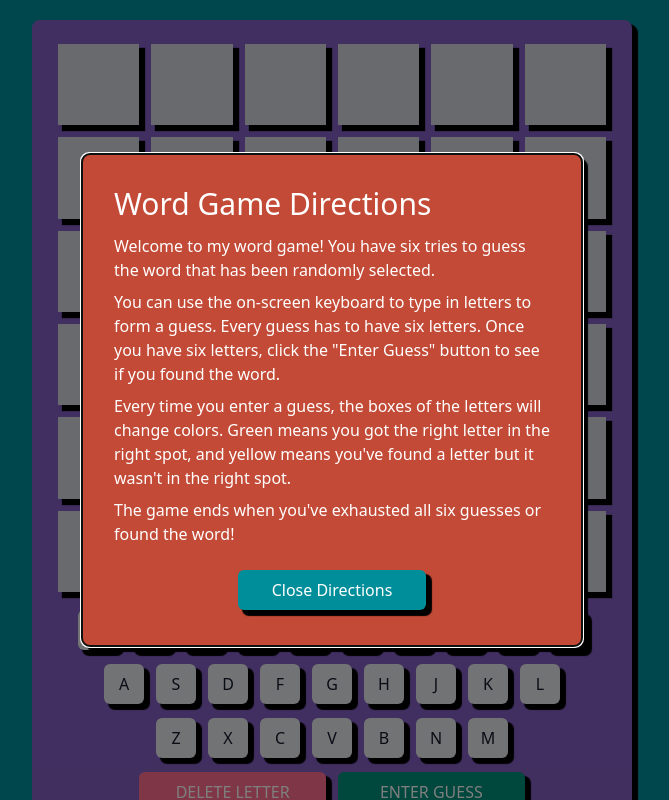
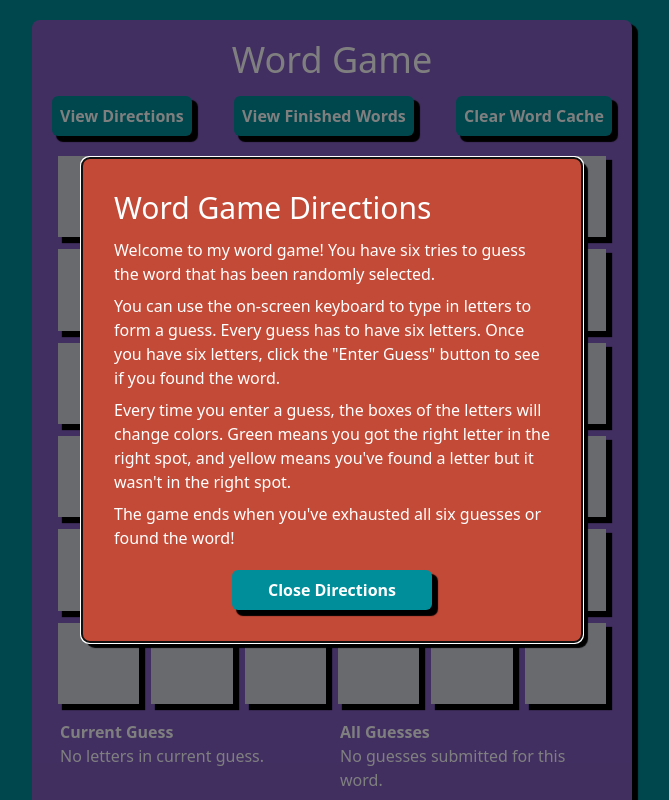
Before and after one commit to agriffi10/word-game-clone, a React (Vite) app: page / in a window 1280 px wide. Shown: the top 800 px of the page, without its empty margins (308-977 px from the left). Built offline with nearby package versions, Linux system fonts and the light colour scheme.

Commit message:
more user friendly functionality

```diff
--- a/src/App.tsx
+++ b/src/App.tsx
@@ -7,10 +7,11 @@ import VirtualKeyboard from "./features/virtual-keyboard/VirtualKeyboard";
 import { KeyObjBase } from "./typing/components/KeyboardTypes";
 import Modal from "./components/modal/Modal";
 import { Guess, WordData } from "./typing/components/AppTypes";
-import { GameViewState } from "./typing/enums/ViewStates";
 import UserActionButton from "./components/buttons/UserActionButton";
 import BoardWrapper from "./components/board-wrapper/BoardWrapper";
 import useToggle from "./hooks/Toggle";
+import GuessesView from "./features/guesses-view/GuessesView";
+import PastWords from "./features/past-words/PastWords";
 
 function App() {
   const [hasFinished, setHasFinished] = useState(false);
@@ -23,12 +24,12 @@ function App() {
     currentWord: false,
   });
   const [wordsList, setWordsList] = useState<WordData[]>([]);
-  const [viewState, setViewState] = useState<GameViewState>(GameViewState.GAME);
   const [showEndModal, setShowEndModal] = useToggle();
+  const [showDirections, setShowDirections] = useToggle(true);
+  const [showFinishedWords, setShowFinishedWords] = useToggle(false);
   const getCurrentGuessWord = () => {
     return currentGuess.map((x) => x.key).join("");
   };
-  const [showDirections, setShowDirections] = useToggle(true);
 
   const hasWon = () => {
     return getCurrentGuessWord() == currentWord.word;
@@ -112,8 +113,9 @@ function App() {
     }
     const currentWord = data.find((wordObj) => wordObj.currentWord == true);
     if (currentWord) {
-      console.log("Word already used today: ", currentWord.word);
-      setCurrentWord(currentWord);
+      const updatedWord = { ...currentWord, guesses: [] };
+      console.log("Word already used today: ", updatedWord.word);
+      setCurrentWord(() => updatedWord);
       return;
     }
     const filteredList = data.filter((wordObj) => wordObj.isSolved == false);
@@ -141,10 +143,6 @@ function App() {
     setWordsList(() => newWordsList);
   };
 
-  const updateViewState = (state: GameViewState) => {
-    setViewState(() => state);
-  };
-
   useEffect(() => {
     const words = localStorage.getItem("words");
     if (words) {
@@ -168,7 +166,24 @@ function App() {
       <main className="mx-auto w-full">
         <div className="flex w-full">
           <BoardWrapper>
-            <div className="w-full text-right"></div>
+            <h1 className="mb-2 text-4xl text-white">Word Game</h1>
+
+            <section>
+              <div className="my-4 w-full sm:flex sm:justify-between">
+                <div>
+                  <UserActionButton callback={setShowDirections}>View Directions</UserActionButton>
+                </div>
+                <div>
+                  <UserActionButton callback={setShowFinishedWords}>
+                    View Finished Words
+                  </UserActionButton>
+                </div>
+                <div>
+                  <UserActionButton callback={clearWordCache}>Clear Word Cache</UserActionButton>
+                </div>
+              </div>
+            </section>
+            <section>
               <GameBoard
                 currentRowIdx={currentRow}
                 currentGuess={currentGuess}
@@ -176,6 +191,15 @@ function App() {
                 resetGuess={resetGuess}
                 endTheGame={endTheGame}
               />
+            </section>
+            <section>
+              <GuessesView
+                currentGuess={currentGuess}
+                currentWord={currentWord}
+                guessWord={getCurrentGuessWord()}
+              />
+            </section>
+            <section>
               <VirtualKeyboard
                 enterGuess={enterGuess}
                 enterLetter={enterLetter}
@@ -183,21 +207,8 @@ function App() {
                 currentWord={currentWord.word}
                 currentGuess={currentGuess}
               />
-            {viewState == GameViewState.GAME && (
-              <UserActionButton
-                arg={GameViewState.PREVIOUS}
-                callback={updateViewState}>
-                View Finished Words
-              </UserActionButton>
-            )}
-            {viewState == GameViewState.PREVIOUS && (
-              <UserActionButton
-                arg={GameViewState.GAME}
-                callback={updateViewState}>
-                Back To Game
-              </UserActionButton>
-            )}
-            <UserActionButton callback={clearWordCache}>Clear Word Cache</UserActionButton>
+            </section>
+
             {hasFinished && <UserActionButton callback={resetGame}>Play Again</UserActionButton>}
           </BoardWrapper>
         </div>
@@ -210,7 +221,7 @@ function App() {
               You took {currentRow} guess{currentRow > 1 ? "es" : ""}
             </p>
             <div className="mx-auto mt-5 flex w-full max-w-[200px] justify-center">
-              <UserActionButton callback={setShowEndModal}>Close</UserActionButton>
+              <UserActionButton callback={setShowEndModal}>Close Endgame Modal</UserActionButton>
             </div>
           </div>
         </Modal>
@@ -239,6 +250,12 @@ function App() {
             </div>
           </div>
         </Modal>
+        <Modal show={showFinishedWords}>
+          <PastWords
+            wordsList={wordsList}
+            setShowFinishedWords={setShowFinishedWords}
+          />
+        </Modal>
       </main>
     </div>
   );
--- a/src/components/buttons/UserActionButton.tsx
+++ b/src/components/buttons/UserActionButton.tsx
@@ -4,7 +4,7 @@ export default function UserActionButton({ callback, arg, children }: UserAction
   return (
     <button
       type="button"
-      className="shadow-thin sm:shadow-thick bg-accent mx-1 my-1 w-full transform cursor-pointer rounded-md text-white sm:mx-1.5 sm:h-10"
+      className="shadow-thin sm:shadow-thick bg-accent m-0 w-full transform cursor-pointer rounded-md p-2 font-bold text-white sm:min-h-10"
       onClick={() => callback(arg)}>
       {children}
     </button>
--- /dev/null
+++ b/src/features/guesses-view/GuessesView.tsx
@@ -0,0 +1,28 @@
+import { GuessesViewProps } from "../../typing/components/GuessesView";
+
+export default function GuessesView({ currentGuess, currentWord, guessWord }: GuessesViewProps) {
+  return (
+    <div className="my-2 w-full justify-evenly sm:flex">
+      <div className="w-full text-left text-white sm:w-1/2 sm:px-2">
+        <h4 className="font-bold">Current Guess</h4>
+        <div className="min-h-[24px]">
+          {currentGuess.length == 0 && <p>No letters in current guess.</p>}
+          {currentGuess.length > 0 && <p>{guessWord.toUpperCase()}</p>}
+        </div>
+      </div>
+      <div className="w-full text-left text-white sm:w-1/2 sm:px-2">
+        <h4 className="font-bold">All Guesses</h4>
+        <div className="min-h-[24px]">
+          {currentWord.guesses.length > 0 && (
+            <ul>
+              {currentWord.guesses.map((x) => (
+                <li>{x.toUpperCase()}</li>
+              ))}
+            </ul>
+          )}
+          {currentWord.guesses.length == 0 && <p>No guesses submitted for this word.</p>}
+        </div>
+      </div>
+    </div>
+  );
+}
--- /dev/null
+++ b/src/features/past-words/PastWords.tsx
@@ -0,0 +1,22 @@
+import UserActionButton from "../../components/buttons/UserActionButton";
+import { PastWordsProps } from "../../typing/components/PastWords";
+
+export default function PastWords({ wordsList, setShowFinishedWords }: PastWordsProps) {
+  return (
+    <div className="text-left text-white">
+      <h2 className="mb-3 text-3xl">Finished Words</h2>
+      <ul>
+        {wordsList
+          .filter((x) => x.isSolved)
+          .map((x) => (
+            <li key={x.word}>
+              {x.word.toUpperCase()} - {x.guesses.includes(x.word) ? "Solved" : "Unsolved"}
+            </li>
+          ))}
+      </ul>
+      <div className="mx-auto mt-5 flex w-full max-w-[200px] justify-center">
+        <UserActionButton callback={setShowFinishedWords}>Close Finished Words</UserActionButton>
+      </div>
+    </div>
+  );
+}
--- /dev/null
+++ b/src/typing/components/GuessesView.ts
@@ -0,0 +1,7 @@
+import { Guess, WordData } from "./AppTypes";
+
+export type GuessesViewProps = {
+  currentGuess: Guess;
+  guessWord: string;
+  currentWord: WordData;
+};
--- /dev/null
+++ b/src/typing/components/PastWords.ts
@@ -0,0 +1,6 @@
+import { WordData } from "./AppTypes";
+
+export type PastWordsProps = {
+  wordsList: WordData[];
+  setShowFinishedWords: () => void;
+};
--- a/src/typing/enums/ViewStates.ts
+++ /dev/null
@@ -1,5 +0,0 @@
-export enum GameViewState {
-  DIRECTIONS = 0,
-  GAME = 1,
-  PREVIOUS = 2,
-}
```
Lines whose indentation alone changed are shown as unchanged.
